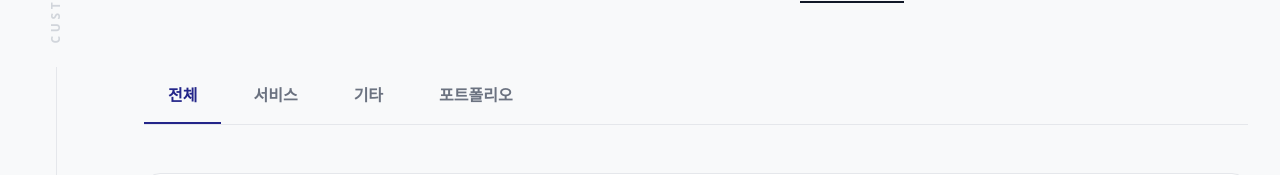
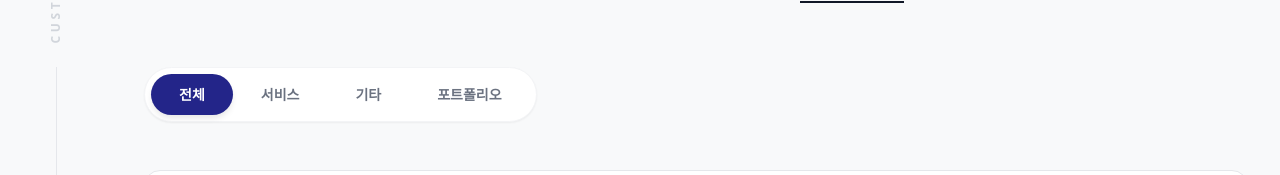
Before and after one commit to onchaeum25/onchaeumlab, a React (Vite) app: page / in a window 1280 px wide. Shown: the part 5466-5641 px from the top of the page. Built offline with nearby package versions, Linux system fonts and the light colour scheme; no server answers; the database is empty; a web font is replaced by a local one.

Commit message:
design: FAQ 탭 디자인을 포트폴리오와 동일한 알약 스타일로 변경

```diff
--- a/src/components/landing/FAQ.tsx
+++ b/src/components/landing/FAQ.tsx
@@ -56,26 +56,29 @@ export default function FAQ() {
             </div>
           </div>
 
-          {/* 🔹 카테고리 탭 */}
-          <div className="faq-tabs">
+          {/* 🔹 카테고리 탭 (포트폴리오 디자인과 동일하게 수정) */}
+          <div className="faq-filters">
+            <div className="faq-filter-inner">
               {categories.map((cat) => (
                 <button
                   key={cat}
                   onClick={() => {
                     setActiveCategory(cat);
-                  setOpenIndex(null); // 카테고리 변경 시 열린 질문 닫기
+                    setOpenIndex(null);
                   }}
-                className={`faq-tab-btn ${activeCategory === cat ? 'is-active' : ''}`}
+                  className={`faq-filter-btn ${activeCategory === cat ? 'is-active' : ''}`}
                 >
-                {cat}
+                  <span className="faq-filter-btn-text">{cat}</span>
                   {activeCategory === cat && (
                     <motion.div
-                    layoutId="activeTab"
-                    className="faq-tab-underline"
+                      layoutId="faqTabBackground"
+                      className="faq-filter-active-bg"
+                      transition={{ type: 'spring', bounce: 0.2, duration: 0.6 }}
                     />
                   )}
                 </button>
               ))}
+            </div>
           </div>
 
           <div className="faq-list">
--- a/src/styles/components/FAQ.css
+++ b/src/styles/components/FAQ.css
@@ -132,43 +132,61 @@
   border-color: #232589;
 }
 
-/* 🔹 카테고리 탭 스타일 */
-.faq-tabs {
-  display: flex;
-  flex-wrap: wrap;
-  gap: 0.5rem;
+/* 🔹 카테고리 탭 스타일 (포트폴리오와 동일하게 수정) */
+.faq-filters {
+  background-color: #ffffff;
+  padding: 0.375rem;
+  border-radius: 9999px;
+  box-shadow: 0 1px 2px 0 rgba(0, 0, 0, 0.05);
+  border: 1px solid #f3f4f6;
+  display: inline-block;
+  width: auto;
   margin-bottom: 3rem;
-  border-bottom: 1px solid #e5e7eb;
-  padding-bottom: 1px;
 }
 
-.faq-tab-btn {
+.faq-filter-inner {
+  display: flex;
+  align-items: center;
   position: relative;
-  border-radius: 0;
-  padding: 1rem 1.5rem;
-  font-size: 1rem;
-  font-weight: 600;
-  color: #6b7280;
-  transition: all 0.2s;
-  cursor: pointer;
 }
 
-.faq-tab-btn:hover {
+.faq-filter-btn {
+  position: relative;
+  border-radius: 9999px;
+  padding: 0.625rem 1.75rem;
+  font-size: 0.875rem;
+  font-weight: 600;
+  transition: color 0.3s;
+  border: none;
+  background: none;
+  cursor: pointer;
+  z-index: 1;
+}
+
+.faq-filter-btn:not(.is-active) {
+  color: #6b7280;
+}
+
+.faq-filter-btn.is-active {
+  color: #ffffff;
+}
+
+.faq-filter-btn:not(.is-active):hover {
   color: #111827;
 }
 
-.faq-tab-btn.is-active {
-  color: #232589;
+.faq-filter-active-bg {
+  position: absolute;
+  inset: 0;
+  background-color: #232589;
+  border-radius: 9999px;
+  box-shadow: 0 4px 6px -1px rgba(0, 0, 0, 0.1);
+  z-index: -1;
 }
 
-.faq-tab-underline {
-  position: absolute;
-  bottom: -1px;
-  left: 0;
-  right: 0;
-  height: 2px;
-  background-color: #232589;
-  z-index: 1;
+.faq-filter-btn-text {
+  position: relative;
+  z-index: 2;
 }
 
 .faq-list {
```
Lines whose indentation alone changed are shown as unchanged.
